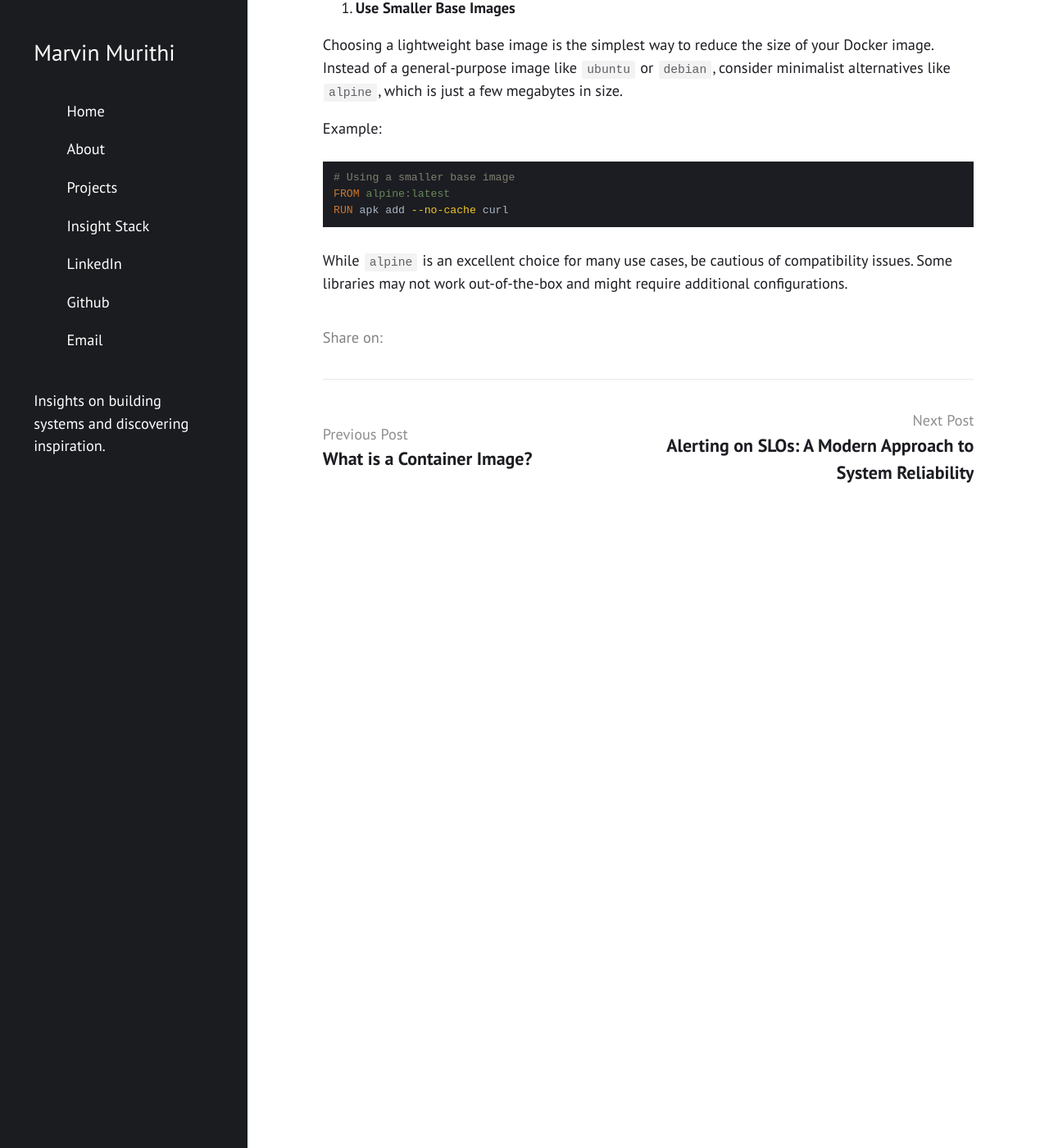
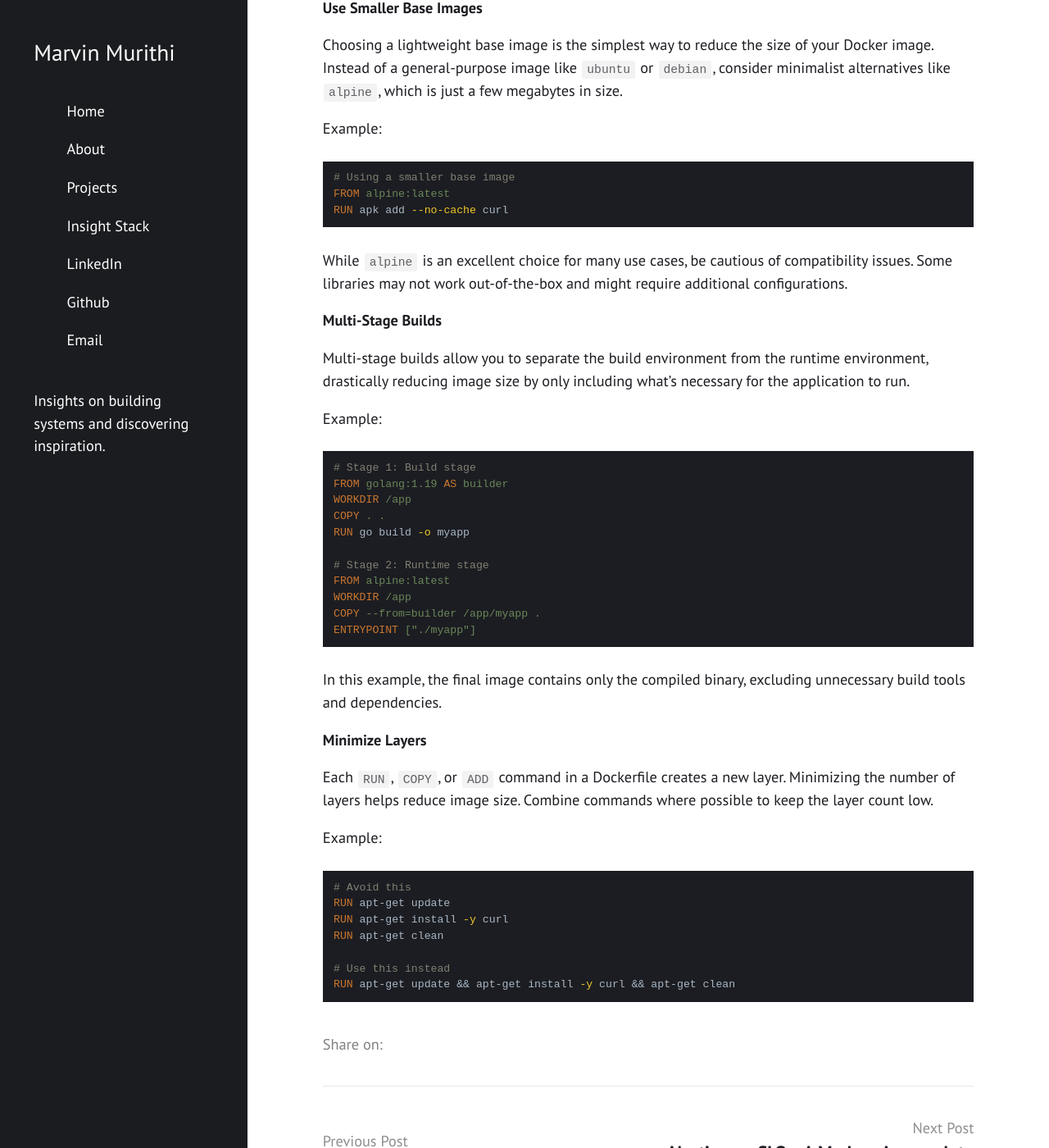
Before and after one commit to rimubytes/marvin, a Jekyll site: the page built from _posts/2023-12-23-docker-images.md, in a window 1280 px wide and 1400 px high, scrolled down 878 px. Shown: the whole window at 82% size. Built offline with Jekyll 4.4.1, drawn with Linux system fonts in a browser that asks for light colours; nearby versions of some CDN libraries; library files that are not in the unit come from our copies.

Commit message:
docs: add layer minimization guidelines and examples

````diff
--- a/_posts/2023-12-23-docker-images.md
+++ b/_posts/2023-12-23-docker-images.md
@@ -40,3 +40,41 @@ RUN apk add --no-cache curl
 ```
 
 While `alpine` is an excellent choice for many use cases, be cautious of compatibility issues. Some libraries may not work out-of-the-box and might require additional configurations.
+
+**Multi-Stage Builds**
+
+Multi-stage builds allow you to separate the build environment from the runtime environment, drastically reducing image size by only including what’s necessary for the application to run.
+
+Example:
+
+```dockerfile
+# Stage 1: Build stage
+FROM golang:1.19 AS builder
+WORKDIR /app
+COPY . .
+RUN go build -o myapp
+
+# Stage 2: Runtime stage
+FROM alpine:latest
+WORKDIR /app
+COPY --from=builder /app/myapp .
+ENTRYPOINT ["./myapp"]
+```
+
+In this example, the final image contains only the compiled binary, excluding unnecessary build tools and dependencies.
+
+**Minimize Layers**
+
+Each `RUN`, `COPY`, or `ADD` command in a Dockerfile creates a new layer. Minimizing the number of layers helps reduce image size. Combine commands where possible to keep the layer count low.
+
+Example:
+
+```dockerfile
+# Avoid this
+RUN apt-get update
+RUN apt-get install -y curl
+RUN apt-get clean
+
+# Use this instead
+RUN apt-get update && apt-get install -y curl && apt-get clean
+```
````
Also changed, not shown: other parts of _posts/2023-12-23-docker-images.md (+1 -1 lines).
